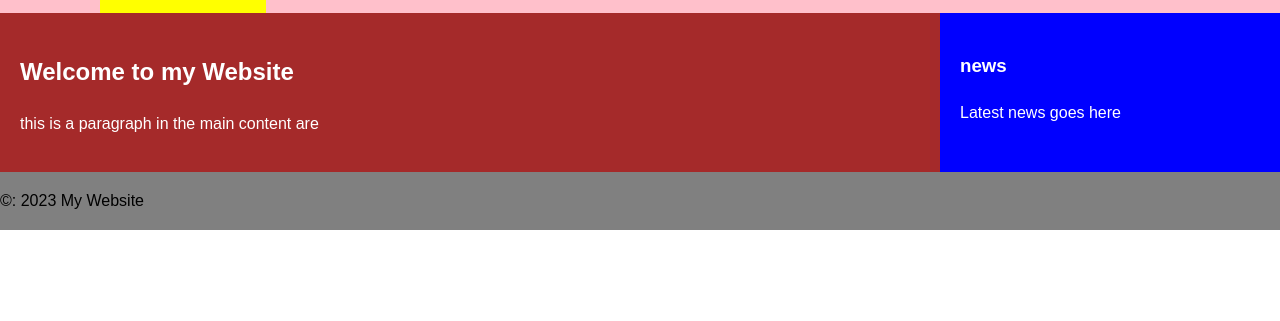
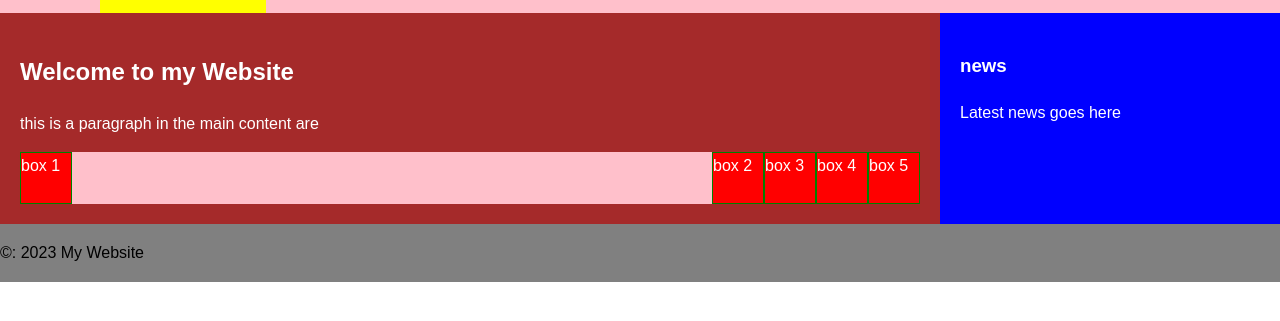
Before and after one commit to heridev/katas-various-languages, a plain HTML site: page html_practices/flexbox_html_structure/index.html in a window 1280 px wide. Shown: the part 139-460 px from the top of the page. Drawn offline with Linux system fonts and the light colour scheme.

Commit message:
Make a distinction between elements to float them and take space
- Using margin-right or margin-left for the first-child in the box

```diff
--- a/html_practices/flexbox_html_structure/index.html
+++ b/html_practices/flexbox_html_structure/index.html
@@ -27,6 +27,13 @@
     <main>
       <h2>Welcome to my Website</h2>
       <p>this is a paragraph in the main content are</p>
+      <div class="boxes">
+        <div class="box">box 1</div>
+        <div class="box">box 2</div>
+        <div class="box">box 3</div>
+        <div class="box">box 4</div>
+        <div class="box">box 5</div>
+      </div>
     </main>
     <aside>
       <h3>news</h3>
--- a/html_practices/flexbox_html_structure/styles.css
+++ b/html_practices/flexbox_html_structure/styles.css
@@ -34,6 +34,28 @@ ul li {
   background: green;
   display: flex;
   flex-direction: column;
+}
+
+.boxes {
+  display: flex;
+  width: auto;
+  background-color: pink;
+}
+
+.boxes div:first-child {
+  margin-right: auto;
+}
+
+/* or */
+/* .box:first-child {
+  margin-right: auto;
+} */
+
+.box {
+  height: 50px;
+  width: 50px;
+  border: 1px solid green;
+  background-color: red;
 }
 
 footer {
```
